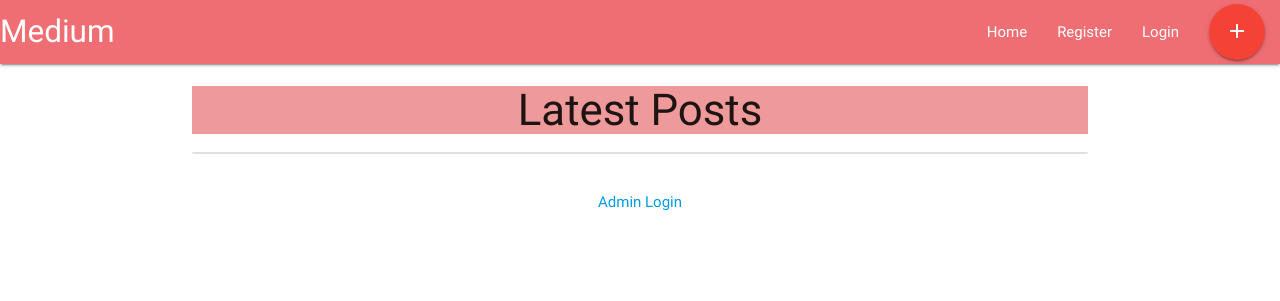
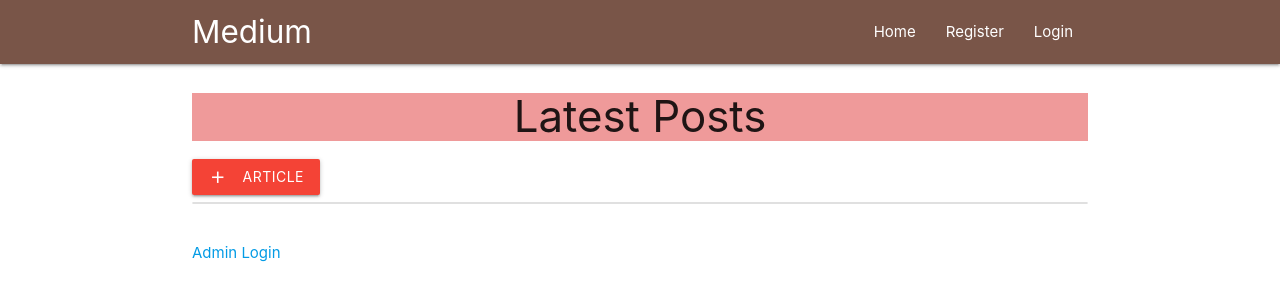
Before and after one commit to saadat99/medium, a Django app: page /posts/ in a window 1280 px wide. Shown: the top 301 px of the page. Run offline with Django 3.2, Linux system fonts and the light colour scheme; data that the repository does not hold is empty; some libraries are stand-ins or nearby versions.

Commit message:
Associated User to Post Minor UI update

```diff
--- a/posts/models.py
+++ b/posts/models.py
@@ -2,6 +2,7 @@
 from datetime import datetime
 from ckeditor.fields import RichTextField
 from ckeditor_uploader.fields import RichTextUploadingField
+from django.conf import settings
 
 # Create your models here.
 class Posts(models.Model):
@@ -10,7 +11,7 @@
     # body = RichTextField()
     body = RichTextUploadingField()
     created_at = models.DateTimeField(default=datetime.now, blank=True)
-    author = models.CharField(max_length=200)
+    user = models.ForeignKey(settings.AUTH_USER_MODEL, default=1, on_delete=models.CASCADE)
     # 'Post object' title fix
     def __str__(self):
         return self.title
--- a/posts/templates/posts/includes/navbar.html
+++ b/posts/templates/posts/includes/navbar.html
@@ -1,8 +1,7 @@
-<nav>
-    <div class="nav-wrapper">
+<nav class="brown">
+    <div class="nav-wrapper container">
         <a href="/" class="brand-logo">Medium</a>
         <ul id="nav-mobile" class="right hide-on-med-and-down">
-        <a class="btn-floating btn-large waves-effect waves-light red" href="{% url 'post_new' %}"><i class="material-icons">add</i></a>
         <li><a href="/">Home</a></li>
         {% if user.is_authenticated %}
             <li><a href="/account">{{user.username}}</a></li>
@@ -11,6 +10,5 @@
             <li><a href="/register">Register</a></li>
             <li><a href="/login">Login</a></li>
         {% endif %}
-        </ul>
     </div>
 </nav>
--- a/posts/templates/posts/index.html
+++ b/posts/templates/posts/index.html
@@ -2,6 +2,8 @@
 
 {% block content %}
     <h3 class="center-align red lighten-3">{{title}}</h3>
+    <a class="waves-effect waves-light btn red" href="{% url 'post_new' %}"><i class="material-icons left">add</i>Article</a>
+    <!-- <a class="btn-floating btn-large waves-effect waves-light red" href="{% url 'post_new' %}"><i class="material-icons">add</i></a> -->
     <ul class="collection">
         {% for post in posts %}
             <li class="collection-item">
--- a/posts/templates/posts/layout.html
+++ b/posts/templates/posts/layout.html
@@ -5,10 +5,9 @@
     <meta name="viewport" content="width=device-width, initial-scale=1.0">
     <meta http-equiv="X-UA-Compatible" content="ie=edge">
     <!-- Compiled and minified CSS -->
-    <link rel="stylesheet" href="https://cdnjs.cloudflare.com/ajax/libs/materialize/0.100.2/css/materialize.min.css">
-
+    <link rel="stylesheet" href="https://cdnjs.cloudflare.com/ajax/libs/materialize/1.0.0/css/materialize.min.css">
     <!-- Compiled and minified JavaScript -->
-    <script src="https://cdnjs.cloudflare.com/ajax/libs/materialize/0.100.2/js/materialize.min.js"></script>
+    <script src="https://cdnjs.cloudflare.com/ajax/libs/materialize/1.0.0/js/materialize.min.js"></script>
     <link href="https://fonts.googleapis.com/icon?family=Material+Icons" rel="stylesheet">
     <title>Blog</title>
 </head>
@@ -23,7 +22,7 @@
 
         {% endblock %}
         <br>
-        <a href="/admin" style="display:block" class="center-align">Admin Login</a>
+        <a href="/admin" style="display:block">Admin Login</a>
     </div>
 </body>
 </html>
--- a/posts/templates/posts/details.html
+++ b/posts/templates/posts/post_details.html
@@ -7,8 +7,10 @@
             {{post.body | safe }}
         </div>
         <div class="card-action">
-            {{post.created_at}}
-            {{post.author}}
+            Author: {{ post.user }}
+            <!-- {{ post.user.get_full_name }} -->
+            <br>
+            Date: {{post.created_at}}
         </div>
     </div>
     <a href="/posts" class="btn">Go Back</a>
--- a/posts/urls.py
+++ b/posts/urls.py
@@ -10,6 +10,6 @@
     path('login', views.login_request, name='login'),
     path('post/new/', views.post_new, name='post_new'),
     path('post/<int:pk>/edit/', views.post_edit, name='post_edit'),
-    path('details/<int:id>/', views.details, name='details'),
+    path('details/<int:id>/', views.post_details, name='details'),
     # re_path(r'^details/(?P<id>[0-9]{1})/$', views.details, name='details'),
 ]
--- a/posts/views.py
+++ b/posts/views.py
@@ -1,5 +1,5 @@
 from django.shortcuts import render, redirect
-from django.http import HttpResponse
+from django.http import HttpResponse, Http404
 # importing post model
 from .models import Posts
 from .forms import NewUserForm
@@ -23,13 +23,13 @@
 
     return render(request, 'posts/index.html', context)
 
-def details(request, id):
+def post_details(request, id):
     posts = Posts.objects.get(id=id)
     context = {
         'post' : posts
     }
 
-    return render(request, 'posts/details.html', context)
+    return render(request, 'posts/post_details.html', context)
 
 def register(request):
     if request.method == "POST":
@@ -84,7 +84,7 @@
         form = PostForm(request.POST)
         if form.is_valid():
             post = form.save(commit=False)
-            post.author = request.user
+            post.user = request.user
             post.save()
             return redirect('details', post.pk)
     else:
@@ -96,6 +96,9 @@
 @login_required
 def post_edit(request, pk):
     post = get_object_or_404(Posts, pk=pk)
+    # Issue TODO
+    if post.user != request.user:
+        raise Http404  # or similar
     if request.method == "POST":
         form = PostForm(request.POST, instance=post)
         if form.is_valid():
```
Also changed, not shown: posts/migrations/0016_posts_user.py (added), posts/migrations/0017_remove_posts_author.py (added).
